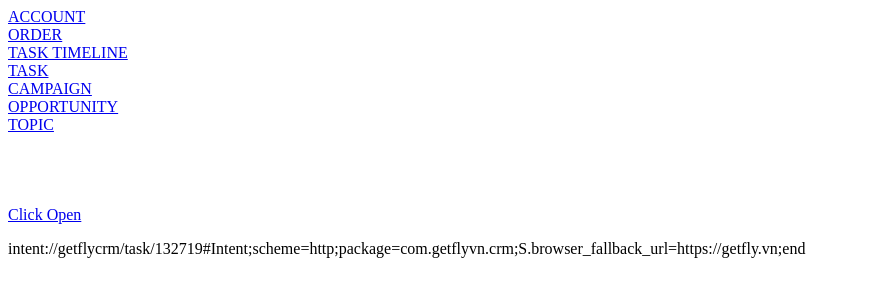
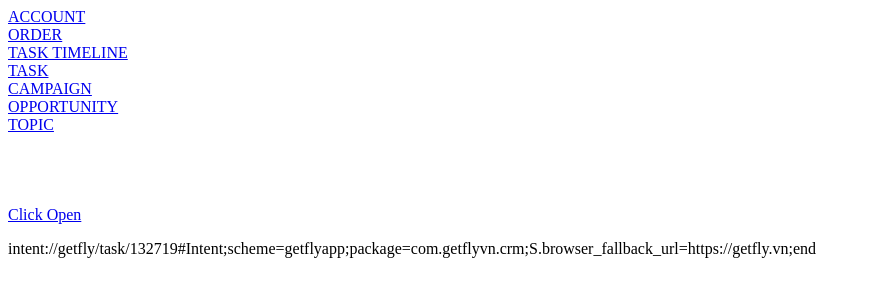
Before and after one commit to nguyendat0410/nguyendat0410.github.io, a plain HTML site: page debug/index.html in a window 1280 px wide. Shown: the whole page, without its empty margins (0-870 px from the left). Drawn offline with Linux system fonts and the light colour scheme.

Commit message:
debug link 7

```diff
--- a/debug/index.html
+++ b/debug/index.html
@@ -16,9 +16,9 @@
 		<a href="https://gtxpro.github.io/app/#/crm/opportunity/detail/1102">OPPORTUNITY</a><br/>
 		<a href="https://gtxpro.github.io/app/#/discussions/topic/16">TOPIC</a><br/>
 		<br/><br/><br/><br/>
-		<a href="intent://getflycrm/task/132719#Intent;scheme=http;package=com.getflyvn.crm;S.browser_fallback_url=https://getfly.vn;end">Click Open</a>
+		<a href="intent://getfly/task/132719#Intent;scheme=getflyapp;package=com.getflyvn.crm;S.browser_fallback_url=https://getfly.vn;end">Click Open</a>
 		<p>
-		intent://getflycrm/task/132719#Intent;scheme=http;package=com.getflyvn.crm;S.browser_fallback_url=https://getfly.vn;end
+		intent://getfly/task/132719#Intent;scheme=getflyapp;package=com.getflyvn.crm;S.browser_fallback_url=https://getfly.vn;end
 		</p>
 	</body>
 </html>
```
